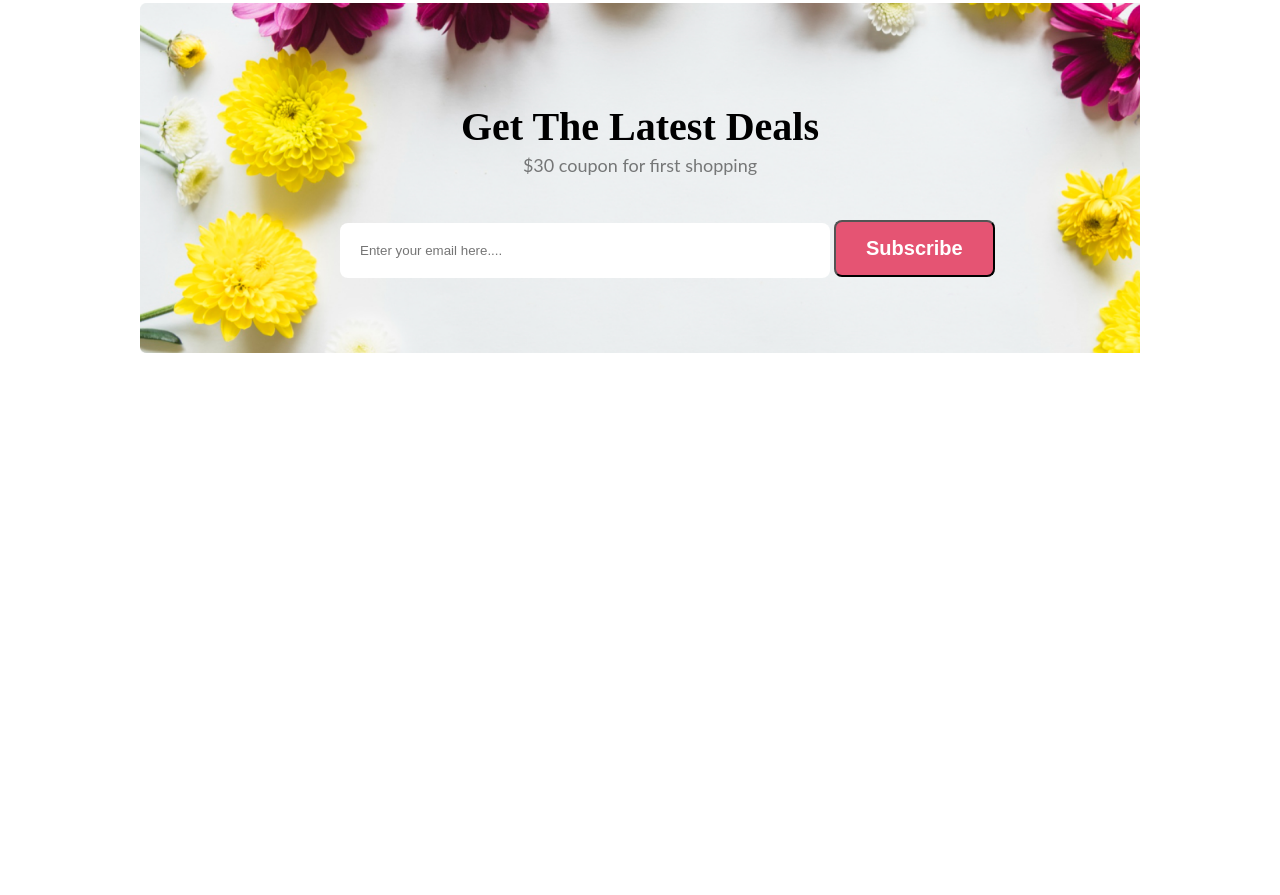
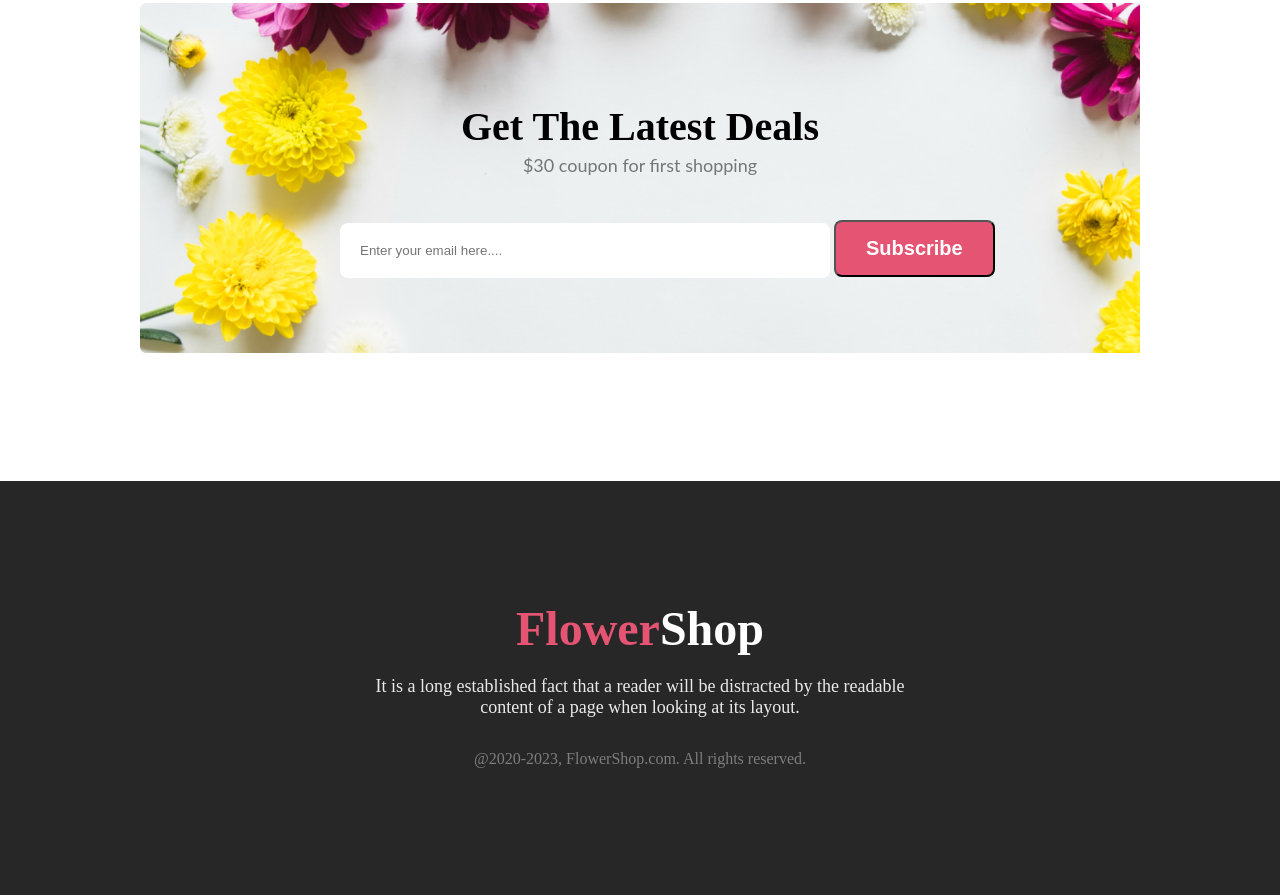
Before and after one commit to kawser2917/flower_shop, a plain HTML site: page index.html in a window 1280 px wide. Shown: the part 3284-4179 px from the top of the page. Before the commit the page ends 3765 px from the top, so only its background shows below. Drawn offline with Linux system fonts and the light colour scheme.

Commit message:
footer section added

```diff
--- a/index.html
+++ b/index.html
@@ -92,8 +92,12 @@
             <input type="email" placeholder="Enter your email here....">
             <button class="btn-primary">Subscribe</button>
         </form>
-
     </section>
+    <footer>
+        <h2 class="footer-title"><span style="color: #E55473;">Flower</span><span style="color: #fff;">Shop</span></h2>
+        <p class="footer-para">It is a long established fact that a reader will be distracted by the readable <br> content of a page when looking at its layout.</p>
+        <p class="copyright">@2020-2023, FlowerShop.com. All rights reserved. </p>
+    </footer>
 
 
 </body>
--- a/style/style.css
+++ b/style/style.css
@@ -241,15 +241,43 @@
     line-height: 30px;
 }
 
-.latest-deal form{
+.latest-deal form {
     margin-top: 40px;
     margin-left: 200px;
 }
 
-.latest-deal form input[type="email"]{
+.latest-deal form input[type="email"] {
     width: 450px;
     padding: 20px 20px;
     background-color: #fff;
     border-radius: 8px;
     border: none;
 }
+
+/* footer section started */
+footer {
+    background-color: #272727;
+    text-align: center;
+}
+
+.footer-title {
+    color: #E55473;
+    font-size: 48px;
+    font-weight: 800;
+    padding-top: 120px;
+}
+
+.footer-para {
+    color: rgba(255, 255, 255, 0.90);
+    text-align: center;
+    font-size: 18px;
+    margin-top: 20px;
+}
+
+.copyright {
+    color: rgba(255, 255, 255, 0.40);
+    font-size: 16px;
+    margin-top: 32px;
+    padding-bottom: 127px;
+
+}
```
